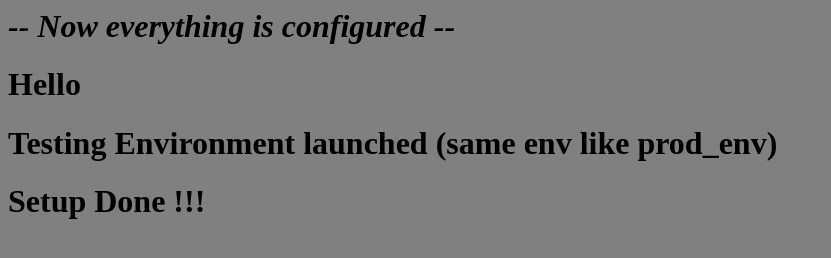
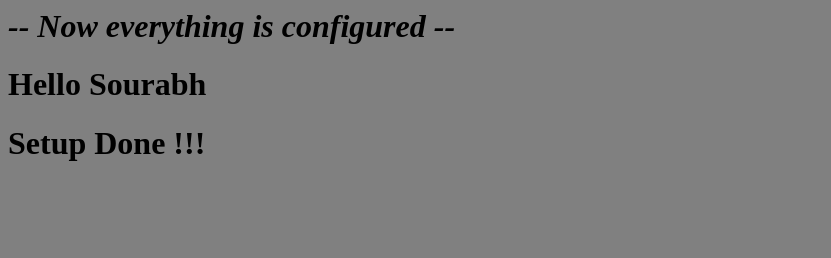
Before and after one commit to sourabhskc/Automation, a plain HTML site: page index.html in a window 1280 px wide. Shown: the whole page, without its empty margins (0-831 px from the left). Drawn offline with Linux system fonts and the light colour scheme.

Commit message:
6'0 clock 15-05-2020

```diff
--- a/index.html
+++ b/index.html
@@ -1,8 +1,7 @@
 <body style="background-color:grey;">
 	<i><h1>  -- Now everything is configured --  </h1></i>
 
-	<h1> Hello </h1>
-	<h1>Testing Environment launched (same env like prod_env) </h2>
+	<h1> Hello Sourabh </h1>
 
 <h1><b>  Setup Done !!! <b></h1>
 
```
